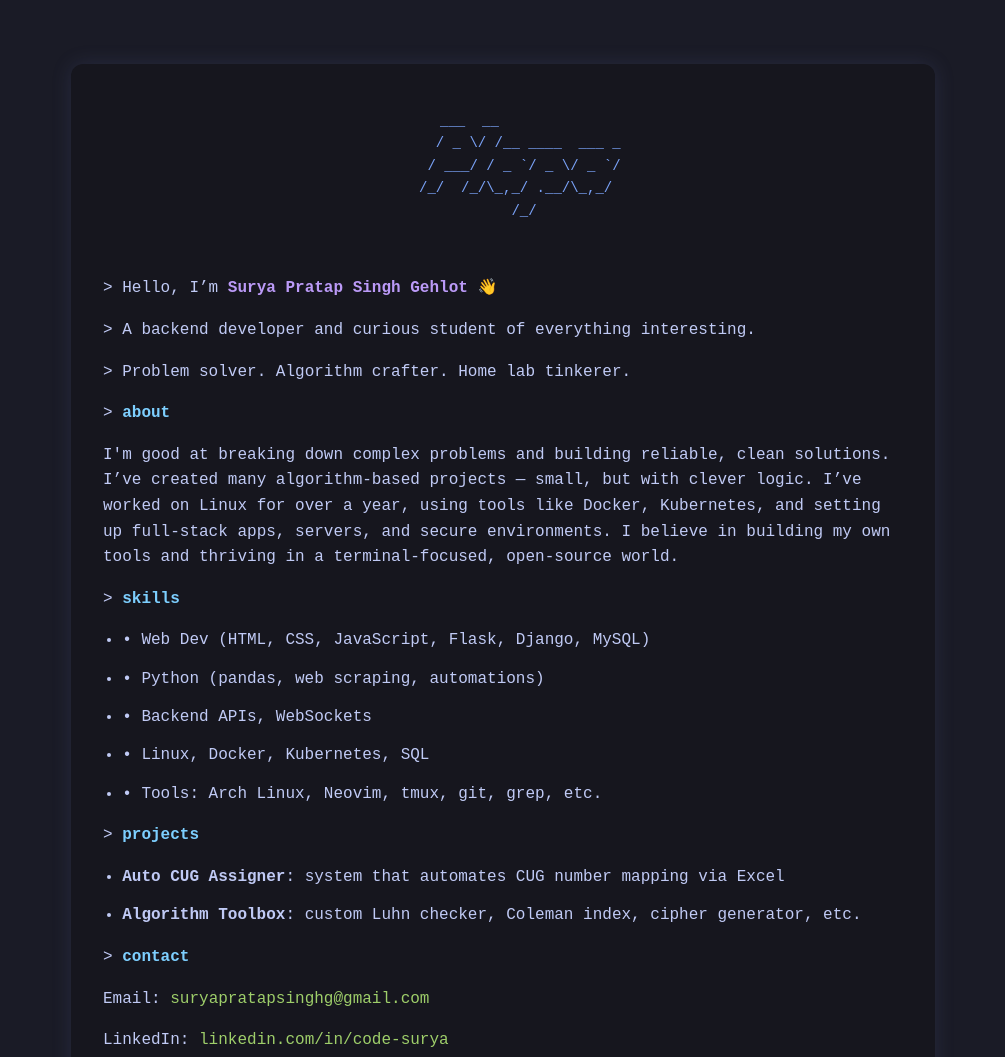
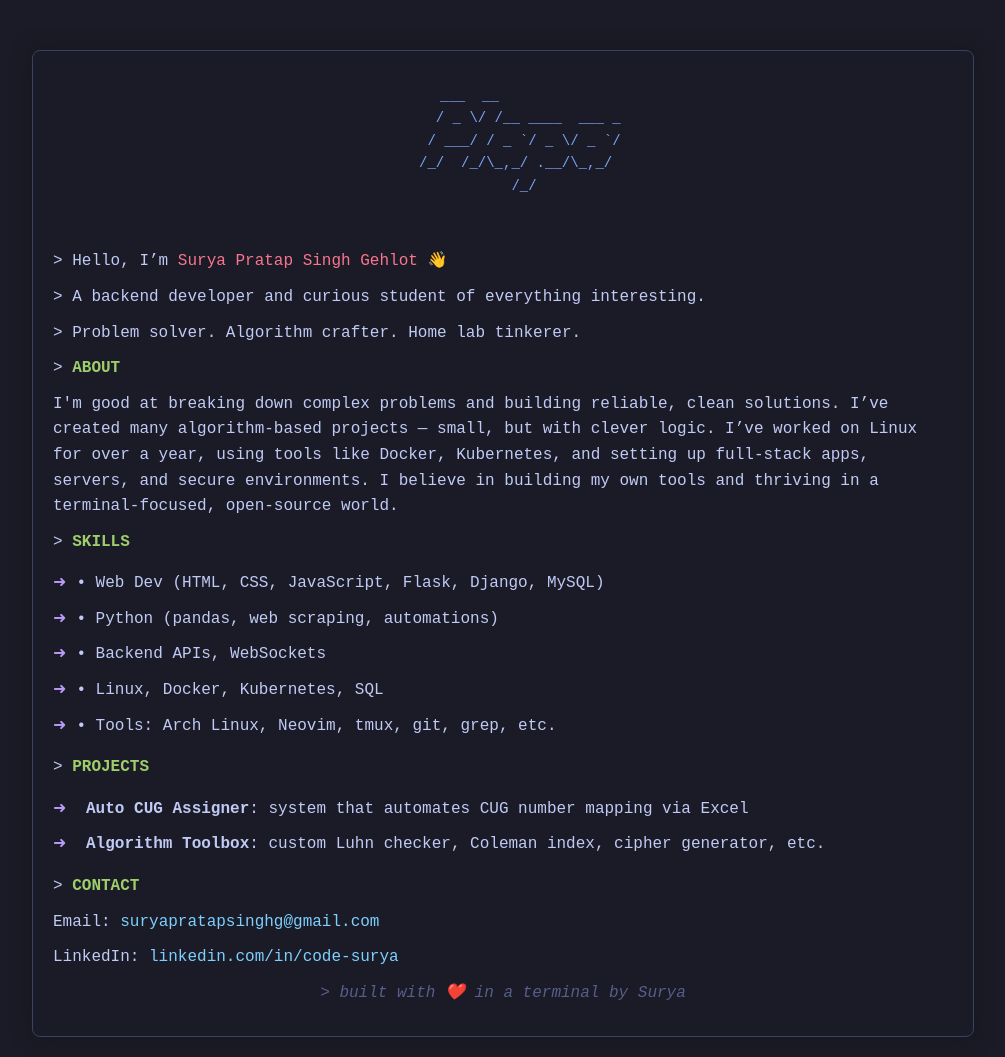
Before and after one commit to code-surya/code-surya.github.io, a plain HTML site: page index.html in a window 1280 px wide. Shown: the top 1057 px of the page, without its empty margins (137-1142 px from the left). Drawn offline with Linux system fonts and the light colour scheme.

Commit message:
Css Update

```diff
--- a/style.css
+++ b/style.css
@@ -1,51 +1,63 @@
+/* style.css - Tokyo Night inspired terminal portfolio theme */
+
 body {
   margin: 0;
   padding: 0;
   background-color: #1a1b26;
   color: #c0caf5;
   font-family: "Fira Code", monospace;
+  font-size: 16px;
   line-height: 1.6;
   scroll-behavior: smooth;
 }
 
 .terminal {
-  max-width: 800px;
-  margin: 4rem auto;
-  padding: 2rem;
-  background-color: #16161e;
-  border-radius: 12px;
-  box-shadow: 0 0 20px rgba(93, 106, 163, 0.2);
+  max-width: 900px;
+  margin: 50px auto;
+  padding: 20px;
+  background: #1a1b26;
+  border: 1px solid #3b4261;
+  border-radius: 8px;
+  box-shadow: 0 0 20px #16161e;
+  animation: fadeIn 1.2s ease-out both;
 }
 
 .ascii {
   color: #7aa2f7;
   font-size: 14px;
-  margin-bottom: 2rem;
+  white-space: pre;
   text-align: center;
-  white-space: pre-wrap;
+  margin-bottom: 30px;
 }
 
 .content p,
 .content li {
-  margin-bottom: 0.8rem;
+  margin: 10px 0;
+}
+
+.section {
+  color: #9ece6a;
+  font-weight: bold;
+  text-transform: uppercase;
 }
 
 .highlight {
-  color: #bb9af7;
-  font-weight: bold;
-}
-
-.section {
-  color: #7dcfff;
-  font-weight: bold;
+  color: #f7768e;
 }
 
 ul {
-  padding-left: 1.2rem;
+  list-style: none;
+  padding-left: 0;
+}
+
+ul li::before {
+  content: "➜";
+  color: #bb9af7;
+  margin-right: 10px;
 }
 
 a {
-  color: #9ece6a;
+  color: #7dcfff;
   text-decoration: none;
 }
 
@@ -54,8 +66,40 @@ a:hover {
 }
 
 .footer {
-  margin-top: 3rem;
+  margin-top: 40px;
+  font-style: italic;
   color: #565f89;
-  font-style: italic;
-  font-size: 14px;
+  text-align: center;
 }
+
+@keyframes fadeIn {
+  from {
+    opacity: 0;
+    transform: translateY(10px);
+  }
+  to {
+    opacity: 1;
+    transform: translateY(0);
+  }
+}
+
+/* Optional floating nav placeholder (add later if needed) */
+/*
+.nav {
+  position: fixed;
+  right: 20px;
+  top: 50%;
+  transform: translateY(-50%);
+  display: flex;
+  flex-direction: column;
+  gap: 15px;
+}
+
+.nav a {
+  background: #2f3549;
+  padding: 10px;
+  border-radius: 50%;
+  color: #c0caf5;
+  text-align: center;
+}
+*/
```
